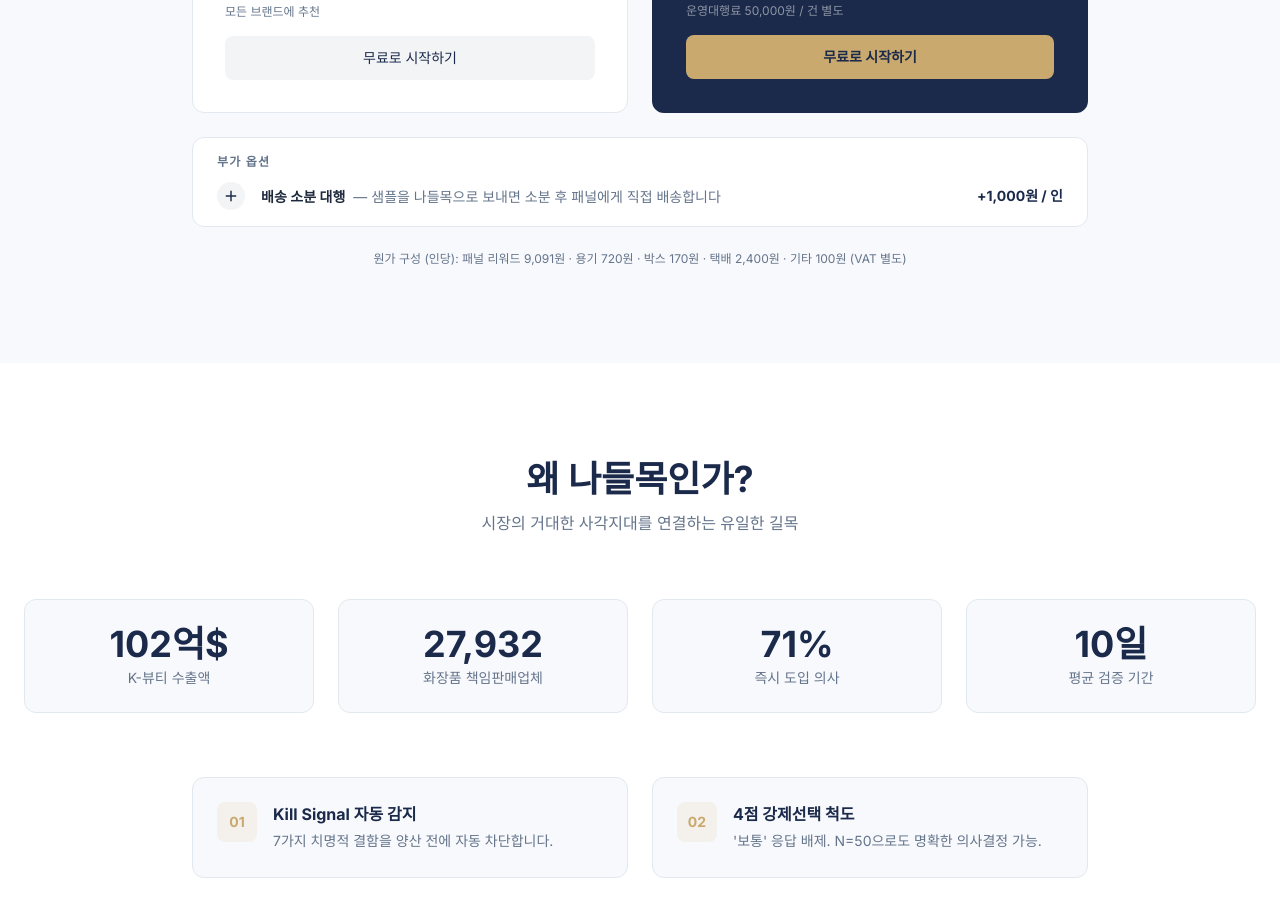
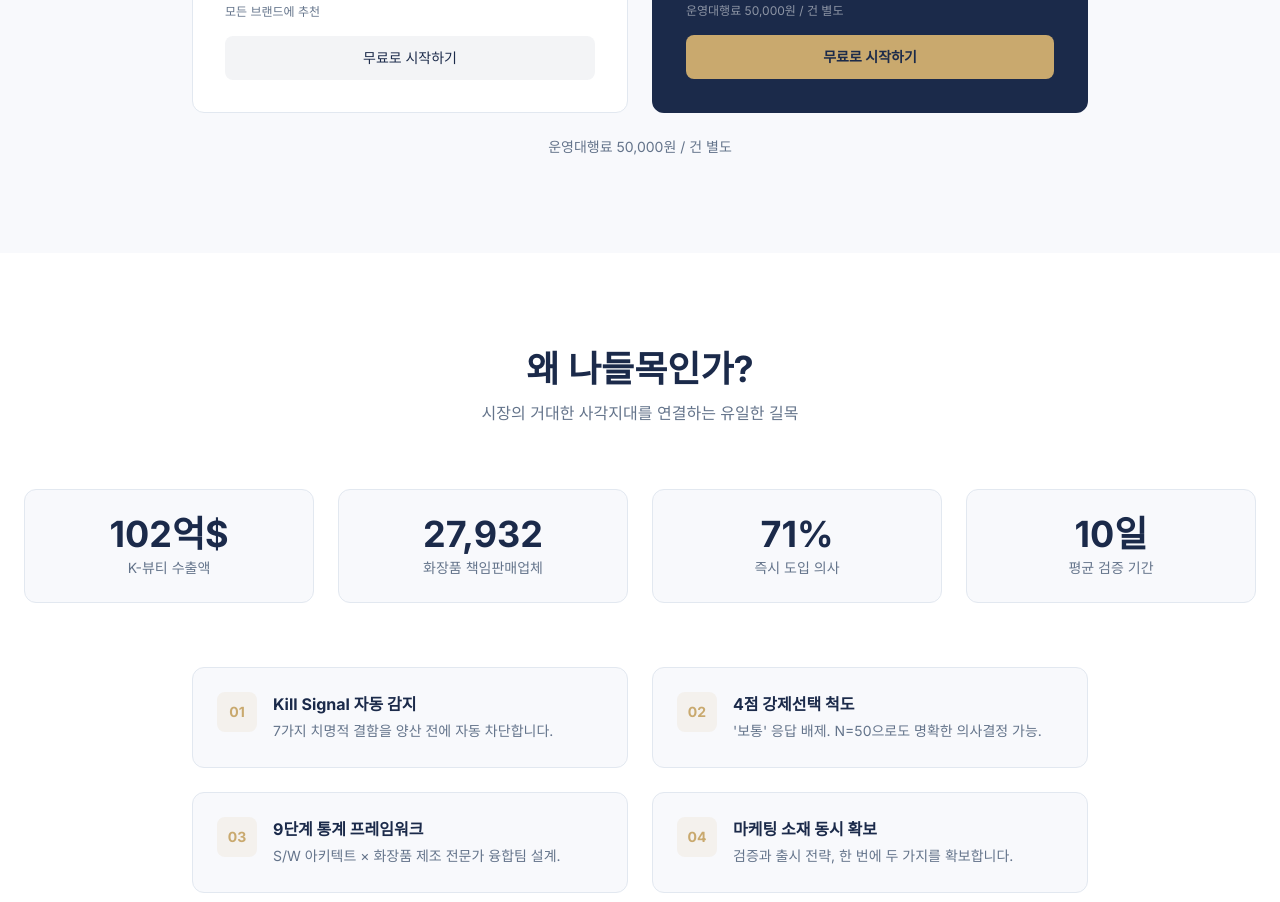
Before and after one commit to freezz2000/nadlemok-web, a Next.js app: page / in a window 1280 px wide. Shown: the part 6260-7162 px from the top of the page. Built offline with nearby package versions, Linux system fonts and the light colour scheme; a web font is replaced by a local one.

Commit message:
design: 요금제 부가옵션·원가 공개 섹션 제거
Co-Authored-By: Claude Sonnet 4.6 <noreply@anthropic.com>

```diff
--- a/src/components/PricingSection.tsx
+++ b/src/components/PricingSection.tsx
@@ -5,7 +5,7 @@ import { useTranslation } from "@/i18n/useTranslation";
 
 export default function PricingSection() {
   const { t } = useTranslation();
-  const { basic, credits, addonTitle, addons } = t.pricing;
+  const { basic, credits } = t.pricing;
 
   return (
     <section id="pricing" className="py-24 bg-surface">
@@ -105,34 +105,9 @@ export default function PricingSection() {
           </div>
         </div>
 
-        {/* ── 부가 옵션 ── */}
-        <div className="max-w-4xl mx-auto mb-6">
-          <div className="rounded-xl border border-border bg-white px-6 py-4">
-            <p className="text-xs font-semibold text-text-muted uppercase tracking-widest mb-3">
-              {addonTitle}
-            </p>
-            <div className="flex flex-col sm:flex-row sm:items-center gap-3">
-              {addons.map((addon: { name: string; price: string; desc: string }, i: number) => (
-                <div key={i} className="flex items-center gap-4 flex-1">
-                  <span className="w-7 h-7 rounded-full bg-navy/5 flex items-center justify-center flex-shrink-0">
-                    <svg className="w-3.5 h-3.5 text-navy" fill="none" viewBox="0 0 24 24" stroke="currentColor" strokeWidth={2.5}>
-                      <path strokeLinecap="round" strokeLinejoin="round" d="M12 4v16m8-8H4" />
-                    </svg>
-                  </span>
-                  <div className="flex-1">
-                    <span className="text-sm font-semibold text-text">{addon.name}</span>
-                    <span className="text-sm text-text-muted ml-2">— {addon.desc}</span>
-                  </div>
-                  <span className="text-sm font-bold text-navy whitespace-nowrap">{addon.price}</span>
-                </div>
-              ))}
-            </div>
-          </div>
-        </div>
-
-        {/* ── 원가 투명 공개 ── */}
-        <p className="text-center text-xs text-text-muted max-w-2xl mx-auto">
-          {credits.costBreakdown}
+        {/* ── 운영대행료 안내 ── */}
+        <p className="text-center text-sm text-text-muted max-w-2xl mx-auto">
+          {credits.operationFee}
         </p>
 
       </div>
```
